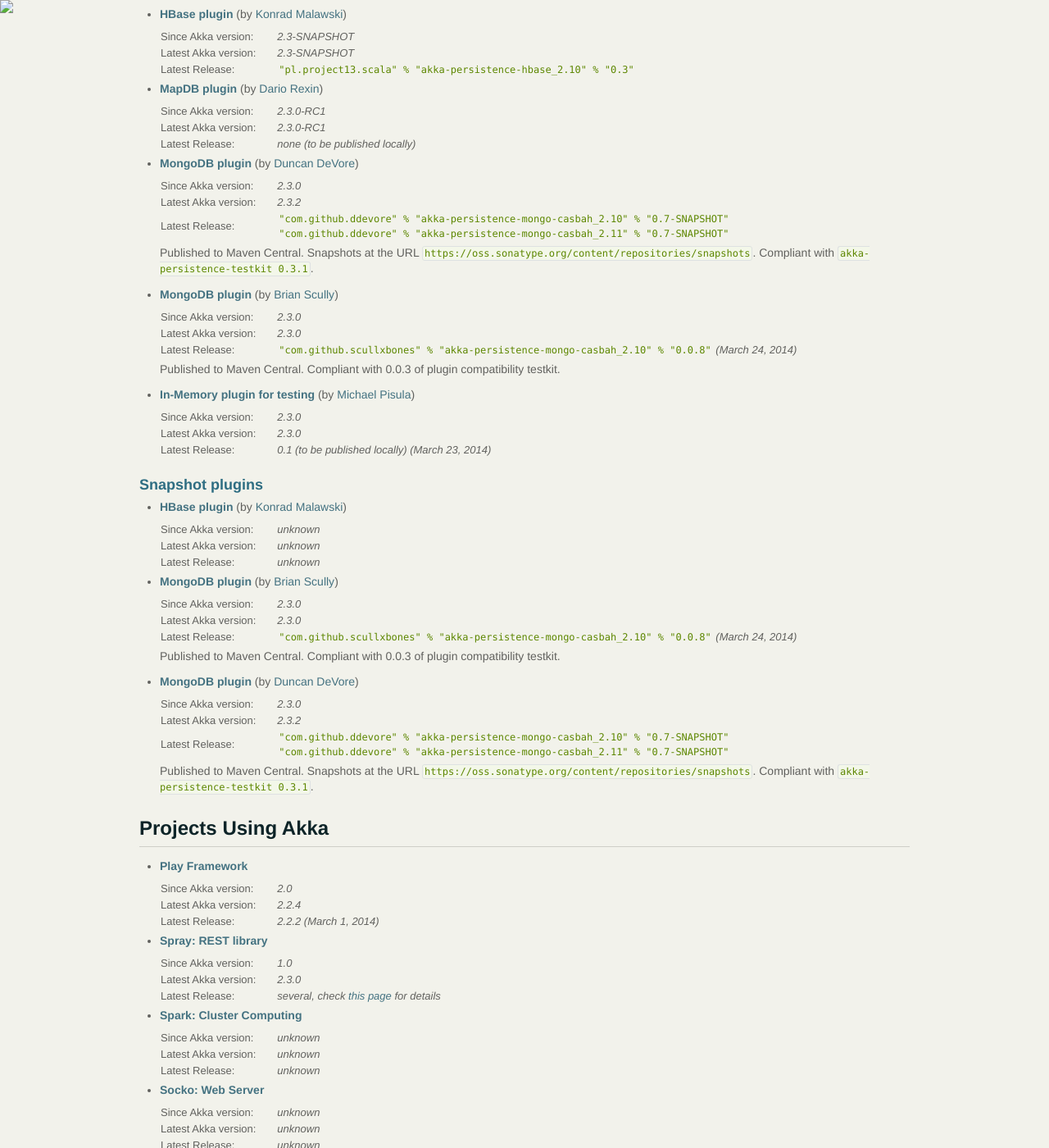
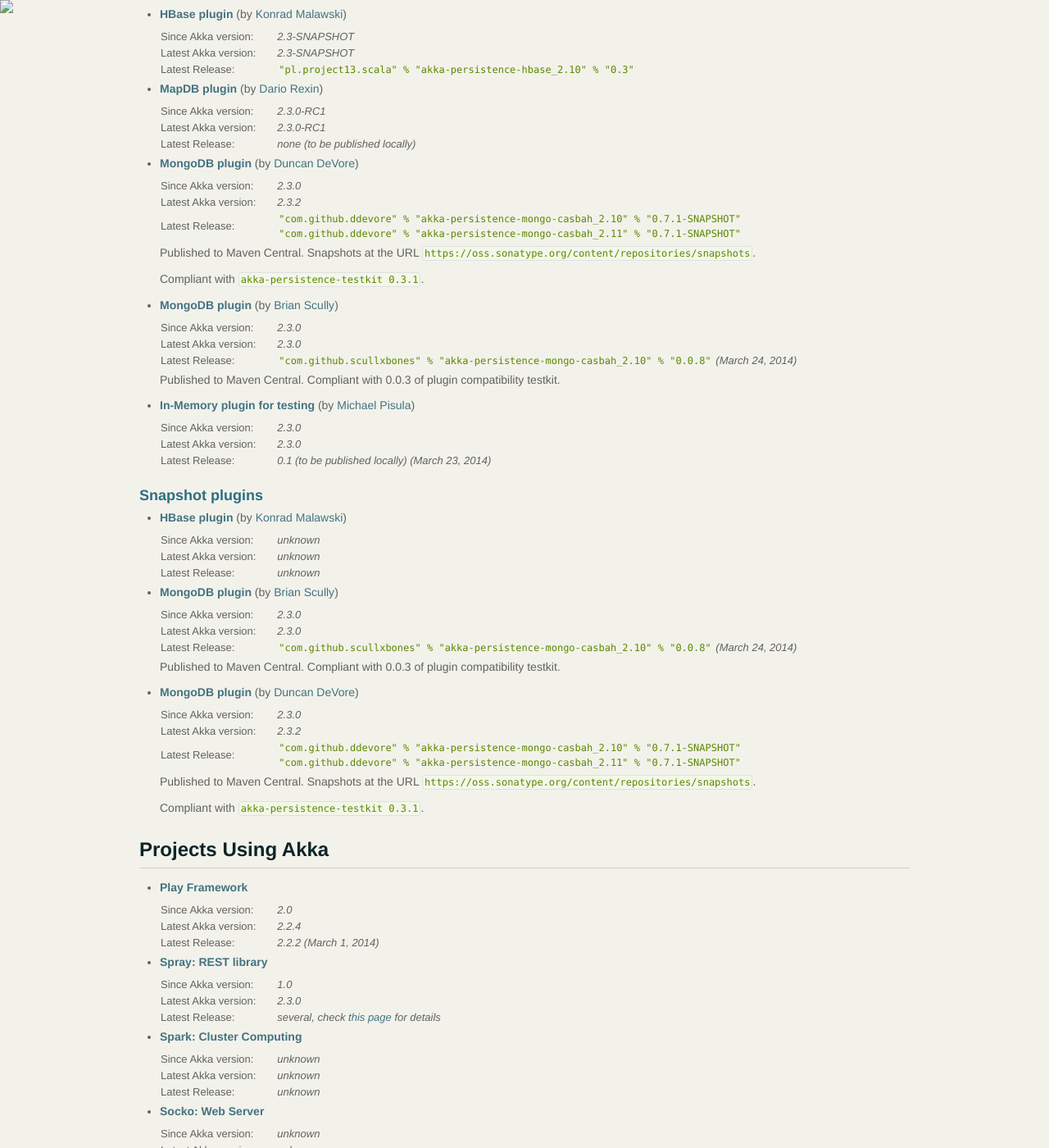
Before and after one commit to raboof/akka.github.com, a Jekyll site: the page built from community/index.md, in a window 1280 px wide and 1400 px high, scrolled down 3554 px. Shown: the whole window at 82% size. Built offline with Jekyll 4.4.1, drawn with Linux system fonts in a browser that asks for light colours.

Commit message:
Update index.md

```diff
--- a/community/index.md
+++ b/community/index.md
@@ -310,10 +310,11 @@
   <table class="stats">
   <tr><td>Since Akka version:</td><td>2.3.0</td></tr>
   <tr><td>Latest Akka version:</td><td>2.3.2</td></tr>
-  <tr><td>Latest Release:</td><td><code>"com.github.ddevore" % "akka-persistence-mongo-casbah_2.10"  % "0.7-SNAPSHOT"</code><br/><code>"com.github.ddevore" % "akka-persistence-mongo-casbah_2.11"  % "0.7-SNAPSHOT"</code></td></tr>
+  <tr><td>Latest Release:</td><td><code>"com.github.ddevore" % "akka-persistence-mongo-casbah_2.10"  % "0.7.1-SNAPSHOT"</code><br/><code>"com.github.ddevore" % "akka-persistence-mongo-casbah_2.11"  % "0.7.1-SNAPSHOT"</code></td></tr>
   </table>
 
   Published to Maven Central. Snapshots at the URL `https://oss.sonatype.org/content/repositories/snapshots`.
+
   Compliant with <code>akka-persistence-testkit 0.3.1</code>.
 
 * **[MongoDB plugin](https://github.com/scullxbones/akka-persistence-mongo/)** (by [Brian Scully](https://github.com/scullxbones))
@@ -359,10 +360,11 @@
   <table class="stats">
   <tr><td>Since Akka version:</td><td>2.3.0</td></tr>
   <tr><td>Latest Akka version:</td><td>2.3.2</td></tr>
-  <tr><td>Latest Release:</td><td><code>"com.github.ddevore" % "akka-persistence-mongo-casbah_2.10"  % "0.7-SNAPSHOT"</code><br/><code>"com.github.ddevore" % "akka-persistence-mongo-casbah_2.11"  % "0.7-SNAPSHOT"</code></td></tr>
+  <tr><td>Latest Release:</td><td><code>"com.github.ddevore" % "akka-persistence-mongo-casbah_2.10"  % "0.7.1-SNAPSHOT"</code><br/><code>"com.github.ddevore" % "akka-persistence-mongo-casbah_2.11"  % "0.7.1-SNAPSHOT"</code></td></tr>
   </table>
 
   Published to Maven Central. Snapshots at the URL `https://oss.sonatype.org/content/repositories/snapshots`.
+
   Compliant with <code>akka-persistence-testkit 0.3.1</code>.
 
 
```
